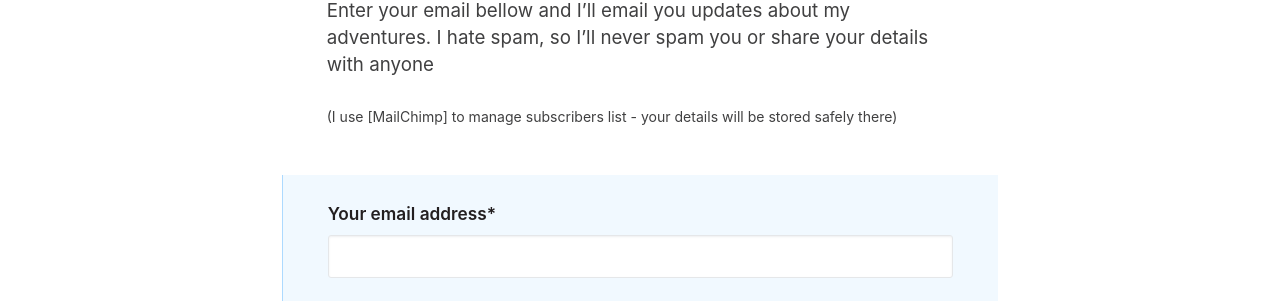
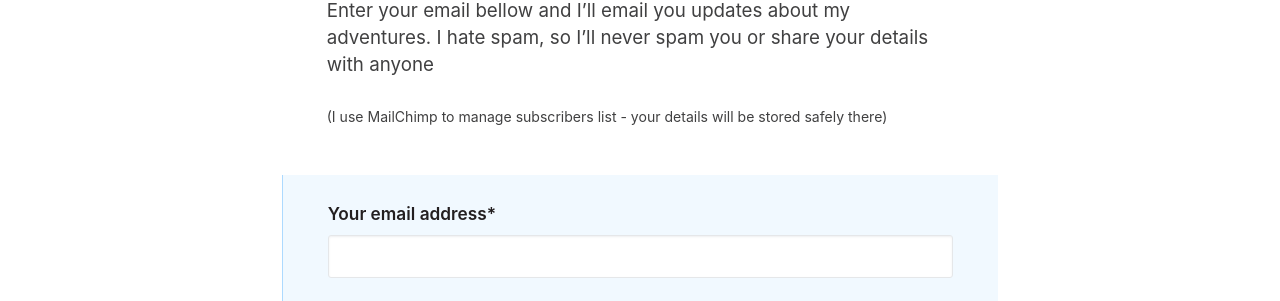
Before and after one commit to karolismieliauskas/thecoldestride.com, a Jekyll site: the page built from pages/newsletter.html, in a window 1280 px wide and 900 px high, scrolled down 324 px. Shown: the part 152-453 px from the top of the window. Built offline with Jekyll 4.4.1, drawn with Linux system fonts in a browser that asks for light colours.

Commit message:
Remove markdown leftovers

```diff
--- a/_data/newsletter.yml
+++ b/_data/newsletter.yml
@@ -3,7 +3,7 @@ hero:
 body: |
   Enter your email bellow and I'll email you updates about my adventures. I hate spam, so I'll never spam you or share your details with anyone
 
-  <small>(I use [MailChimp] to manage subscribers list - your details will be stored safely there)</small>
+  <small>(I use MailChimp to manage subscribers list - your details will be stored safely there)</small>
 form:
   email:
     label: Your email address*
```
